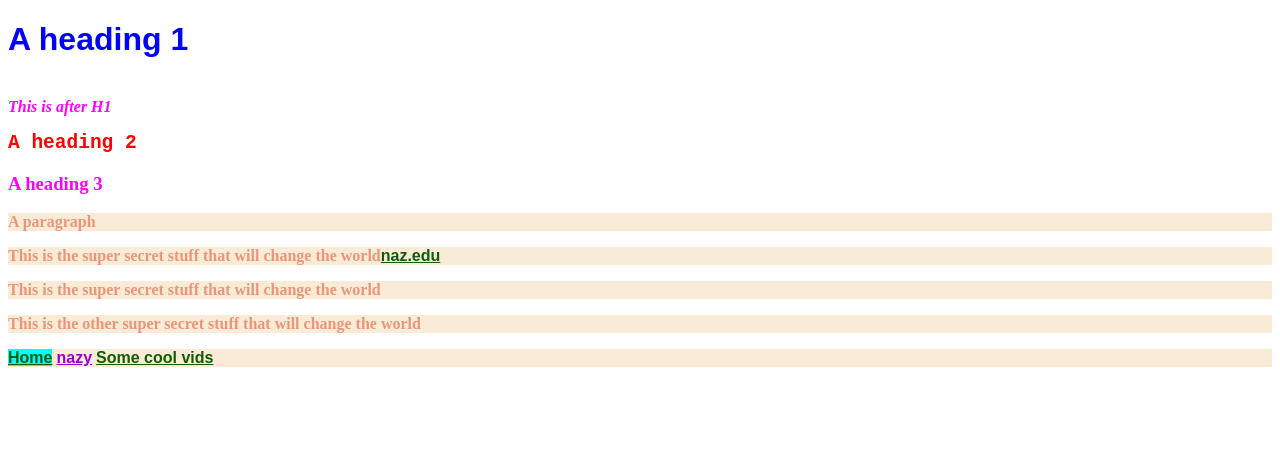
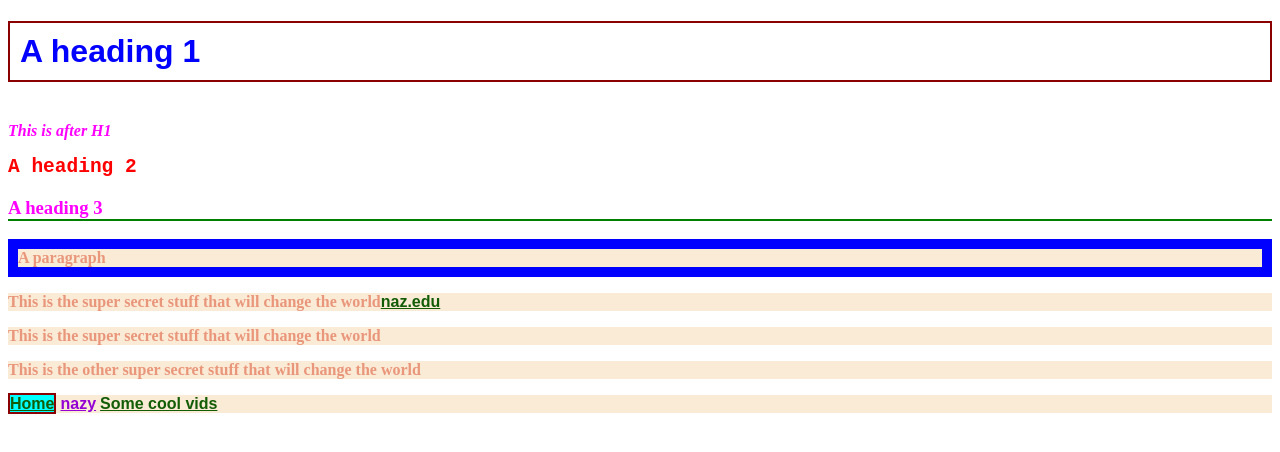
Before and after one commit to zknight0/assignment1, a plain HTML site: page index.html in a window 1280 px wide. Drawn offline with Linux system fonts and the light colour scheme.

Commit message:
added border and padding

```diff
--- a/index.html
+++ b/index.html
@@ -24,15 +24,15 @@
 </head>
 
 <body>
-    <h1 style="color : blue;">A heading 1</h1><br><strong><em>This is after H1</em></strong>
+    <h1 style="color : blue; border: 2px solid darkred; padding: 10px;">A heading 1</h1><br><strong><em>This is after H1</em></strong>
     <h2 style="color : #ff0000;">A heading 2</h2>
-    <h3>A heading 3</h3>
-    <p>A paragraph</p>
+    <h3 style="border-bottom: 2px solid green">A heading 3</h3>
+    <p style="border: 10px solid blue">A paragraph</p>
     <p>This is the super secret stuff that will change the world<a href="http://naz.edu" target="_blank">naz.edu</a></p>
     <p id="special-paragraph">This is the super secret stuff that will change the world</p>
     <p>This is the other super secret stuff that will change the world
         <p/>
-        <a href="index.html" class="guchi">Home</a>
+        <a href="index.html" class="guchi" style="border: 2px solid darkred;">Home</a>
         <a href="https://www.naz.edu" target="_blank" style="color: darkviolet;">nazy</a>
         <a href="https://www.youtube.com" target="_blank">Some cool vids</a>
 </body>
```
